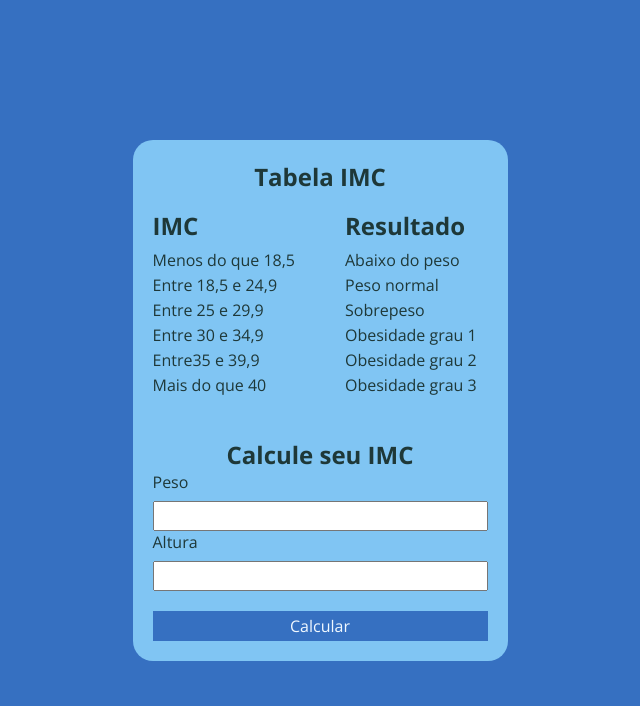
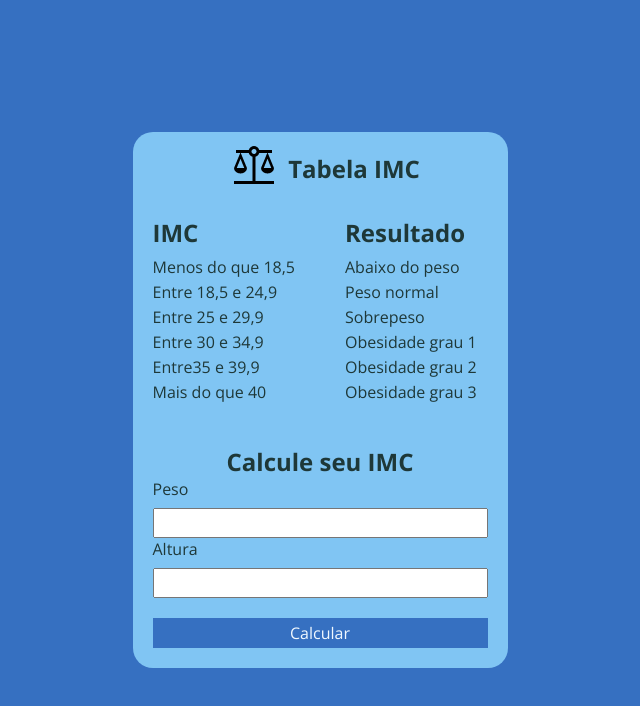
Before and after one commit to mariaccarolina/Tabela-IMC, a plain HTML site: page index.html in a window 1280 px wide. Shown: the whole page, without its empty margins (320-960 px from the left). Drawn offline with nearby package versions, Linux system fonts and the light colour scheme.

Commit message:
Adicioando icon

```diff
--- a/assets/style/style.css
+++ b/assets/style/style.css
@@ -27,6 +27,14 @@ h2 {
 
 .title {
     margin-top: 20px;
+}
+
+.title-image{
+    display:flex
+}
+
+.balance{
+    margin: 10px;
 }
 
 .container {
--- a/index.html
+++ b/index.html
@@ -12,7 +12,10 @@
 <body>
     <section class="container">
         <div class="tabela">
+          <div class="title-image">
+            <img class="balance" src="./assets/image/balance_FILL0_wght400_GRAD0_opsz48.png" alt="">
             <h1 class="title">Tabela IMC</h1>
+          </div>
             <div class="box-info">
                 <div class="informaçoes">
                     <h2>IMC</h2>
```
Also changed, not shown: assets/image/balance_FILL0_wght400_GRAD0_opsz48.png (added).
